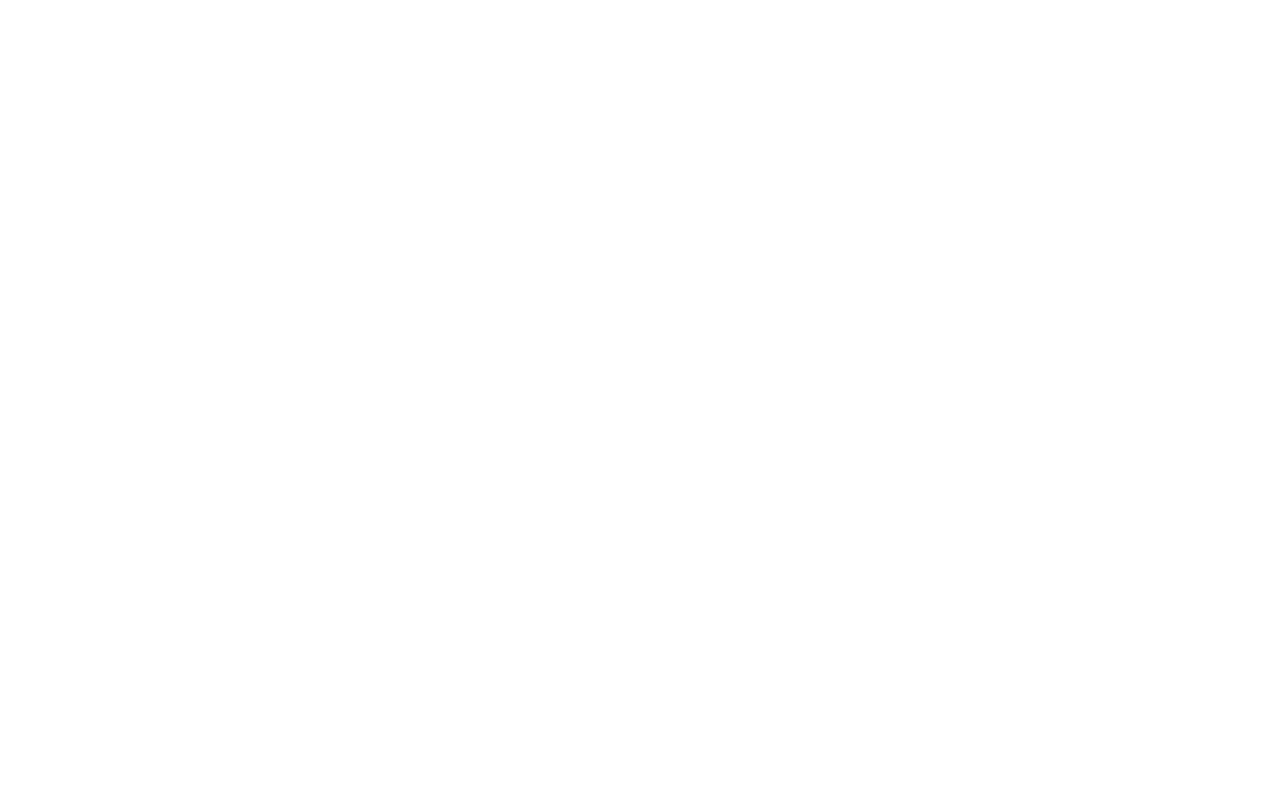
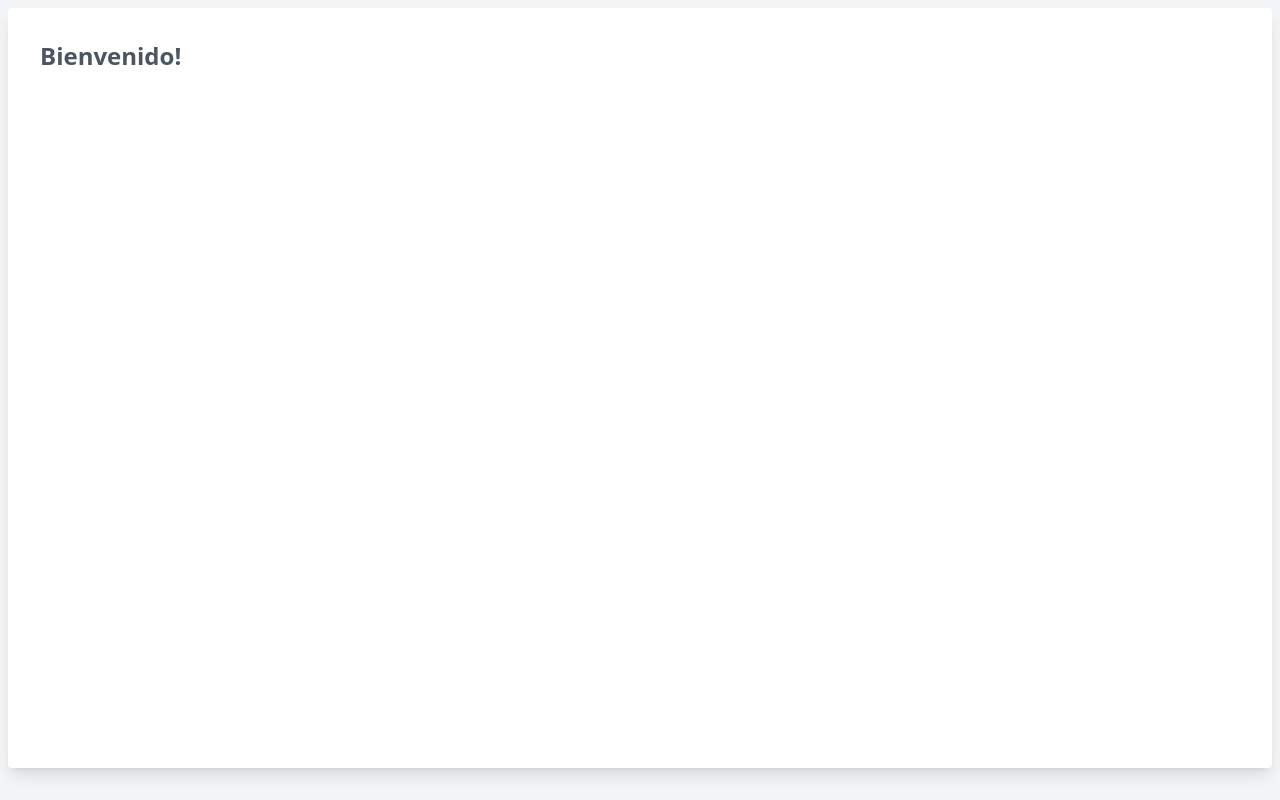
Before and after one commit to Jinara/pegasi-frontend, an Angular app: page /dashboard in a window 1280 px wide. Before the commit this address led to /. Built offline with nearby package versions, Linux system fonts and the light colour scheme.

Commit message:
add dashboard basic cmp

```diff
--- a/src/app/app-routing.module.ts
+++ b/src/app/app-routing.module.ts
@@ -2,6 +2,7 @@
 import { RouterModule, Routes } from '@angular/router';
 import { UsersComponent } from './components/users/users.component';
 import { UserFormComponent } from './components/users/user-form/user-form.component';
+import { DashboardComponent } from './components/dashboard/dashboard.component';
 
 const routes: Routes = [
   {
@@ -11,6 +12,10 @@
   {
     path: '',
     component: UserFormComponent
+  },
+  {
+    path: 'dashboard',
+    component: DashboardComponent
   }
 ];
 
--- a/src/app/app.module.ts
+++ b/src/app/app.module.ts
@@ -8,12 +8,14 @@
 import { UserService } from './services/user-service';
 import { HttpClientModule } from '@angular/common/http';
 import { UserFormComponent } from './components/users/user-form/user-form.component';
+import { DashboardComponent } from './components/dashboard/dashboard.component';
 
 @NgModule({
   declarations: [
     AppComponent,
     UsersComponent,
-    UserFormComponent
+    UserFormComponent,
+    DashboardComponent
   ],
   imports: [
     BrowserModule,
--- /dev/null
+++ b/src/app/components/dashboard/dashboard.component.html
@@ -0,0 +1,5 @@
+<div class="min-h-screen p-2 bg-gray-100 flex justify-center">
+  <div class="bg-white w-full rounded shadow-lg p-4 px-4 md:p-8 mb-6">
+    <h1 class="font-semibold text-2xl text-gray-600 mb-6">Bienvenido!</h1>
+  </div>
+</div>
--- a/src/app/components/users/user-form/user-form.component.ts
+++ b/src/app/components/users/user-form/user-form.component.ts
@@ -1,6 +1,6 @@
 import { Component, OnInit } from '@angular/core';
 import { FormGroup, FormBuilder, Validators } from '@angular/forms';
-import { ActivatedRoute, Router } from '@angular/router';
+import { Router } from '@angular/router';
 import { HttpErrorResponse } from '@angular/common/http';
 import { UserModel } from '../../../models/user-model';
 import { UserService } from '../../../services/user-service';
@@ -12,14 +12,12 @@
 })
 export class UserFormComponent {
   form: FormGroup;
-  errorMessage: any;
   user: UserModel;
   errors: any[] = [];
 
   constructor(
     private userService: UserService,
     private formBuilder: FormBuilder,
-    private avRoute: ActivatedRoute,
     private router: Router
   ) {
     this.form = this.formBuilder.group({
@@ -36,16 +34,9 @@
   ngOnInit() {}
 
   save() {
-      console.log(this.form)
-      console.log(this.sex?.value)
-      console.log(this.pregnancy?.value)
-      console.log(this.birthdate?.value)
     if (!this.form.valid) {
       return;
     }
-
-    // https://cloud.mongodb.com/v2/660c412d9d95192e7674f8e6#/metrics/replicaSet/660c419d6e32d028ebe48388/explorer/pegasiDB/users/find
-    // https://github.com/IT-Labs/MEAN-Stack/blob/master/src/server/public/angular/client-app/src/app/app.module.ts
 
     let userModel = new UserModel();
     userModel.firstName = this.firstName?.value;
@@ -54,16 +45,16 @@
     userModel.sex = this.sex?.value;
     userModel.birthdate = this.birthdate?.value;
     userModel.phoneNumber = this.phoneNumber?.value;
+
     if(this.sex?.value == 'female')
       userModel.pregnancy = this.pregnancy?.value;
 
+    //TODO: Add a loader
     this.userService.insert(userModel).subscribe(
       (data) => {
-        console.log('amm cargo?')
         this.router.navigate(['/dashboard', data]);
       },
       (err: HttpErrorResponse) => {
-        if (err.error) console.log('holiiiiiii', err.error, err.error.error);
         this.errors = [err.error.error];
       }
     );
```
Also changed, not shown: src/app/components/dashboard/dashboard.component.ts (added, +10 -0 lines), src/app/components/dashboard/dashboard.component.scss (added), 1 other file (tests, documents, lock files or other folders).
